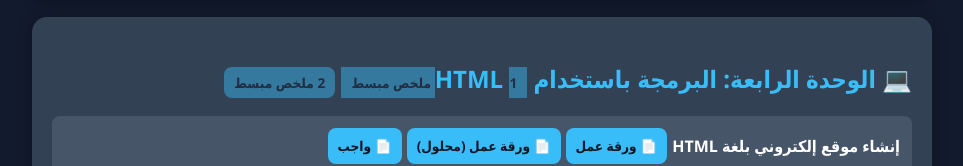
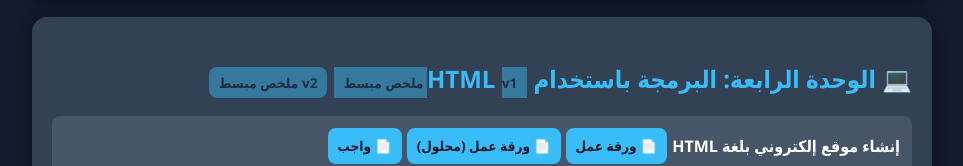
Before and after one commit to Rashedx0/tech1, a plain HTML site: page index.html in a window 1280 px wide. Shown: the part 2002-2168 px from the top of the page, without its empty margins (158-1121 px from the left). Drawn offline with nearby package versions, Linux system fonts and the light colour scheme.

Commit message:
Update index.html

```diff
--- a/index.html
+++ b/index.html
@@ -452,8 +452,8 @@
   <!-- الوحدة الرابعة -->
   <section id="unit4">
     <h2>💻 الوحدة الرابعة: البرمجة باستخدام HTML
-		<a href="summary.html" target="_blank" class="flash-btn">1 ملخص مبسط</a>
-		<a href="summary1.html" target="_blank" class="flash-btn">2 ملخص مبسط</a>
+		<a href="summary.html" target="_blank" class="flash-btn">v1 ملخص مبسط</a>
+		<a href="summary1.html" target="_blank" class="flash-btn">v2 ملخص مبسط</a>
 	</h2>
     <ul>
       <li>
```
